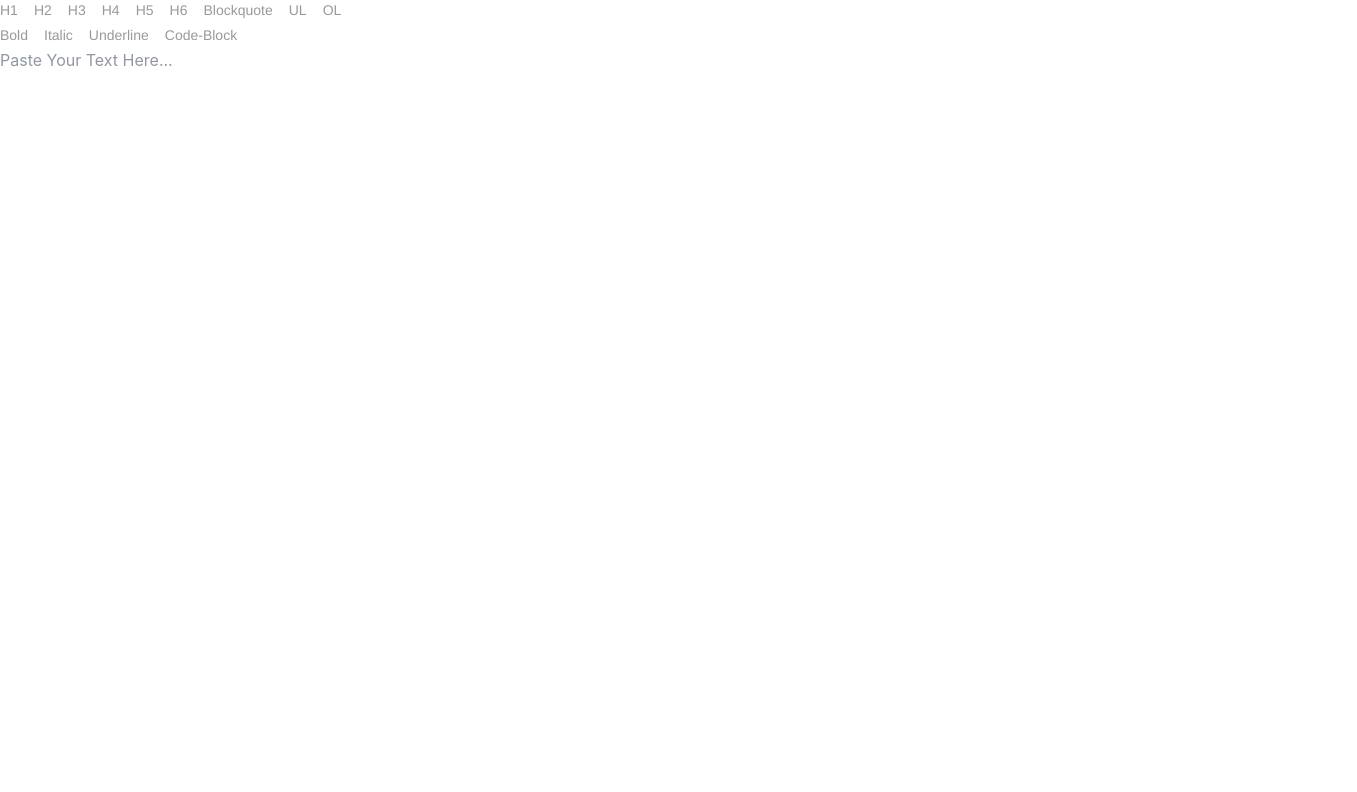
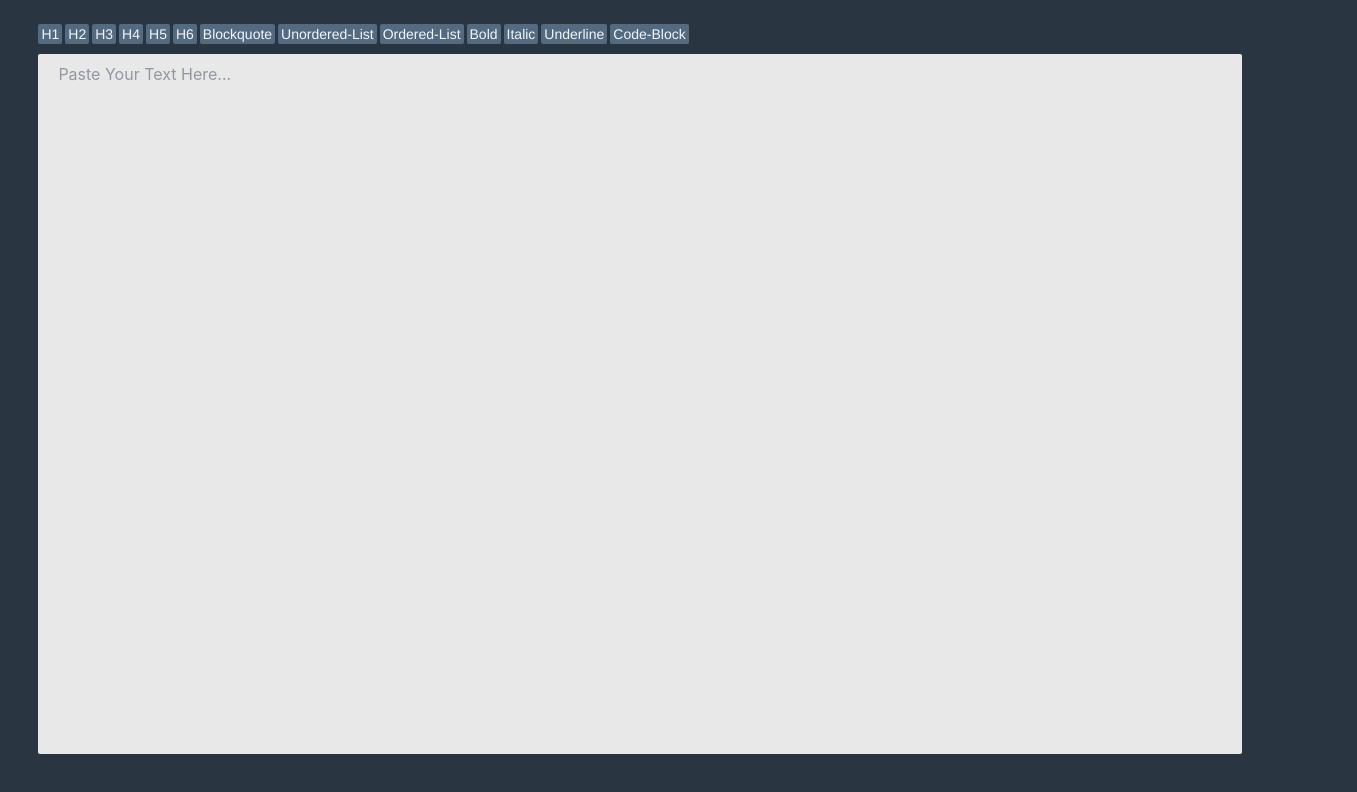
Before and after one commit to KalevGonvick/electron-react-style-development-app, a React (Create React App) app: page / in a window 1280 px wide. Shown: the top 792 px of the page, 1357 px wide, since content can reach past the window. Built offline with nearby package versions, Linux system fonts and the light colour scheme.

Commit message:
added ipc electron api to react app

```diff
--- a/package.json
+++ b/package.json
@@ -22,9 +22,11 @@
     "draft-js-plugins-editor": "^3.0.0",
     "electron": "^7.1.3",
     "electron-is-dev": "^1.1.0",
+    "is-electron": "^2.2.0",
     "react": "^16.8.3",
     "react-dom": "^16.12.0",
-    "react-scripts": "^3.3.0"
+    "react-scripts": "^3.3.0",
+    "socket.io": "^2.3.0"
   },
   "scripts": {
     "electron": "cross-env NODE_ENV=dev nodemon --exec \"\"electron .\"\"",
--- a/public/index.html
+++ b/public/index.html
@@ -7,23 +7,10 @@
     <meta name="theme-color" content="#153a4d" />
     <meta
       name="An application to help users develop their own unique writing style"
-      content="Electron app created using react"
+      content="Electron app created with react"
     />
     <link rel="apple-touch-icon" href="%PUBLIC_URL%/logo192.png" />
-    <!--
-      manifest.json provides metadata used when your web app is installed on a
-      user's mobile device or desktop. See https://developers.google.com/web/fundamentals/web-app-manifest/
-    -->
     <link rel="manifest" href="%PUBLIC_URL%/manifest.json" />
-    <!--
-      Notice the use of %PUBLIC_URL% in the tags above.
-      It will be replaced with the URL of the `public` folder during the build.
-      Only files inside the `public` folder can be referenced from the HTML.
-
-      Unlike "/favicon.ico" or "favicon.ico", "%PUBLIC_URL%/favicon.ico" will
-      work correctly both with client-side routing and a non-root public URL.
-      Learn how to configure a non-root public URL by running `npm run build`.
-    -->
     <title>Style Development</title>
   </head>
   <body>
--- a/src/App.js
+++ b/src/App.js
@@ -2,6 +2,7 @@ import React from 'react'
 import {Editor, EditorState, RichUtils, getDefaultKeyBinding} from 'draft-js'
 import 'draft-js/dist/Draft.css'
 import './RichEditor.css'
+import isElectron from 'is-electron'
 
 const styleMap = {
 	CODE: {
@@ -20,8 +21,8 @@ const BLOCK_TYPES = [
 	{label: 'H5', style: 'header-five'},
 	{label: 'H6', style: 'header-six'},
 	{label: 'Blockquote', style: 'blockquote'},
-	{label: 'UL', style: 'unordered-list-item'},
-	{label: 'OL', style: 'ordered-list-item'}
+	{label: 'Unordered-List', style: 'unordered-list-item'},
+	{label: 'Ordered-List', style: 'ordered-list-item'}
 ];
 
 const BlockStyleControls = (props) => {
@@ -115,6 +116,7 @@ class TextEditor extends React.Component {
 			 return false;
 		 }
 
+		 // TAB does not work currently
 		 _mapKeyToEditorCommand(e) {
 			 if (e.keyCode === 9 /* TAB */) {
 				 const newEditorState = RichUtils.onTab(
@@ -148,6 +150,19 @@ class TextEditor extends React.Component {
 			 );
 		 }
 
+		 componentDidMount() {
+
+			 /* Just some tests for ipcRenderer functions (electron API) */
+			 	if (isElectron()) {
+					//console.log(window.ipcRenderer.sendSync('synchronous-message', 'ping')) // prints "pong"
+					window.ipcRenderer.on('asynchronous-reply', (event, arg) => {
+  					console.log("client: " + arg) // prints "pong"
+						this.setState({ipc: true});
+					})
+					window.ipcRenderer.send('asynchronous-message', 'ping')
+				}
+			}
+
   render() {
 		var {editorState} = this.state;
 		function getBlockStyle(block) {
@@ -157,16 +172,22 @@ class TextEditor extends React.Component {
         }
       }
     return (
-			<div>
+			<div className="TextEditor-root">
+				<div className="TextEditor-Toolbar-root">
+					<div className="TextEditor-BlockStyles-root">
 						<BlockStyleControls
 							editorState={editorState}
 							onToggle={this.toggleBlockType}
 						/>
+					</div>
+					<div className="TextEditor-InlineStyles-root">
 						<InlineStyleControls
 							editorState={editorState}
 							onToggle={this.toggleInlineStyle}
 						/>
-				<div onClick={this.focus}>
+					</div>
+					</div>
+					<div className="TextEditor-Page-root" onClick={this.focus}>
 						<Editor
 							blockStyleFn={getBlockStyle}
 							customStyleMap={styleMap}
--- a/src/RichEditor.css
+++ b/src/RichEditor.css
@@ -11,9 +11,12 @@
  * ACTION OF CONTRACT, TORT OR OTHERWISE, ARISING FROM, OUT OF OR IN
  * CONNECTION WITH THE SOFTWARE OR THE USE OR OTHER DEALINGS IN THE SOFTWARE.
  */
+ body {
+	 background: #293540;
+ }
 
 .RichEditor-root {
-  background: #fff;
+  background: #293540;
   border: 1px solid #ddd;
   font-family: 'Georgia', serif;
   font-size: 14px;
@@ -65,13 +68,55 @@
 }
 
 .RichEditor-styleButton {
-  color: #999;
+  color: whitesmoke;
   cursor: pointer;
-  margin-right: 16px;
-  padding: 2px 0;
-  display: inline-block;
+  margin-right: 3px;
+	background: #526B80;
+	border-radius: 2px;
+	padding-left: 3px;
+	padding-right: 3px;
+	padding-top: 2px;
+	padding-bottom: 2px;
 }
 
 .RichEditor-activeButton {
-  color: #5890ff;
+  background: #91CCE6;
 }
+
+.TextEditor-BlockStyles-root {
+	float: left;
+	width: auto;
+}
+
+.TextEditor-InlineStyles-root {
+	float: left;
+	width: auto;
+}
+
+.TextEditor-Toolbar-root {
+	background: #293540;
+	width: 100%;
+	z-index: 10;
+	top: 0px;
+	left: 0px;
+	margin-left: 3%;
+	margin-right: 3%;
+	margin-top: 2%;
+	margin-bottom: 3px;
+	display: inline-block;
+}
+
+.TextEditor-Page-root {
+	margin-left: 3%;
+	margin-right: 3%;
+	margin-bottom: 2%;
+	background: #E8E8E8;
+	min-height: 700px;
+	overflow: auto;
+	display: block;
+	border-radius: 2px;
+}
+
+.DraftEditor-root {
+	margin: 10px 10px 20px 20px;
+}
--- a/src/index.js
+++ b/src/index.js
@@ -1,3 +1,4 @@
+/*Renderer Process*/
 import './index.css';
 import TextEditor from './App';
 import * as serviceWorker from './serviceWorker';
@@ -6,8 +7,4 @@ import ReactDOM from 'react-dom';
 
 
 ReactDOM.render(<TextEditor />, document.getElementById('root'));
-
-// If you want your app to work offline and load faster, you can change
-// unregister() to register() below. Note this comes with some pitfalls.
-// Learn more about service workers: https://bit.ly/CRA-PWA
 serviceWorker.unregister();
--- /dev/null
+++ b/src/preload.js
@@ -0,0 +1,2 @@
+/*preload electron apis into react app*/
+window.ipcRenderer = require('electron').ipcRenderer;
```
Also changed, not shown: src/start.js (+28 -3 lines), public/manifest.json, 1 other file (tests, documents, lock files or other folders). Lines whose indentation alone changed are shown as unchanged.
